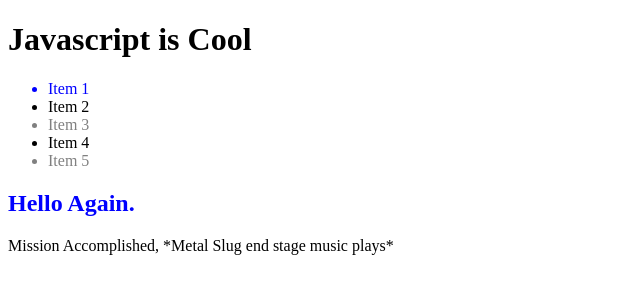
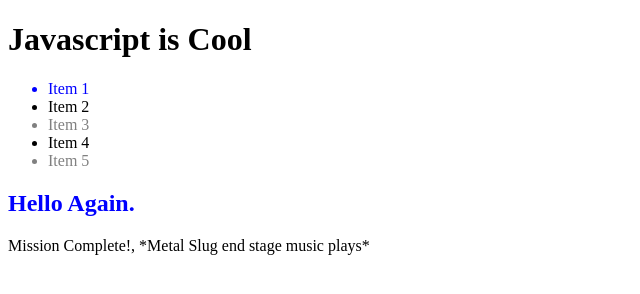
Before and after one commit to ClamsCasin0/Welcome.html, a plain HTML site: page dom-query-js.html in a window 1280 px wide. Shown: the full height of the page, 0-640 px from the left. Drawn offline with Linux system fonts and the light colour scheme.

Commit message:
added eventlisteners, practice again

```diff
--- a/dom-query-js.html
+++ b/dom-query-js.html
@@ -65,7 +65,26 @@
         var subParagraphs = document.getElementsByClassName("sub-paragraph");
 
         // TODO: Change the text in the first sub paragraph to "Mission Accomplished!"
-        subParagraphs[0].innerText = "Mission Accomplished, *Metal Slug end stage music plays*"
+        subParagraphs[0].innerText = "Mission Complete!, *Metal Slug end stage music plays*"
+
+
+        //////DOM Events
+        var changeHeaderBtn = document.getElementById('changeHeaderBtn');
+
+        var changeSubBtn = document.getElementById('changeSubBtn');
+
+        var changeListnBtn = document.getElementById('changeListbn');
+
+        var changeParaBtn = document.getElementById('changeParaBtn');
+
+        changeHeaderBtn.addEventListener("click", changeheader);
+
+        changeSubBtn.addEventListener("click", changeSubHeader);
+
+        changeListBtn.addEventListener("click", changeListnBtn);
+
+        changeParaBtn.addEventListener("click", changeParaBtn);
+
     })();
 </script>
 </body>
```
